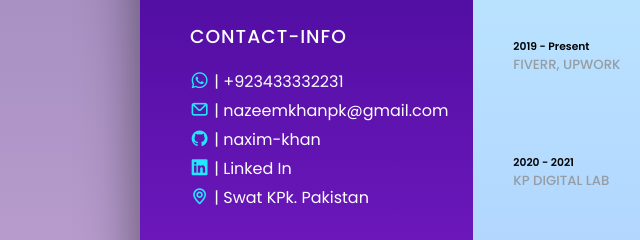
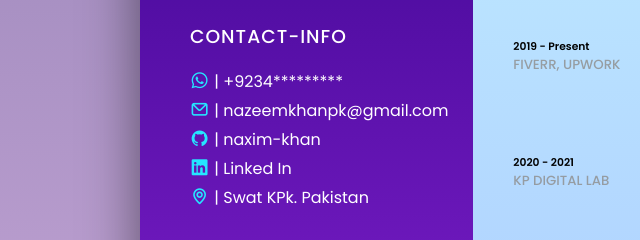
Before and after one commit to naxim-khan/My_Cv_in_html_CSS, a plain HTML site: page index.html in a window 1280 px wide. Shown: the part 407-647 px from the top of the page, 0-640 px from the left. Drawn offline with nearby package versions, Linux system fonts and the light colour scheme.

Commit message:
Update index.html

```diff
--- a/index.html
+++ b/index.html
@@ -36,7 +36,7 @@
                                 <i class="uil uil-whatsapp"></i>
                             </span>
                             <span class="text">
-                                <i> | +923433332231 </i>
+                                <i> | +9234********* </i>
                             </span>
 
                             <span class="icon"><br>
```
